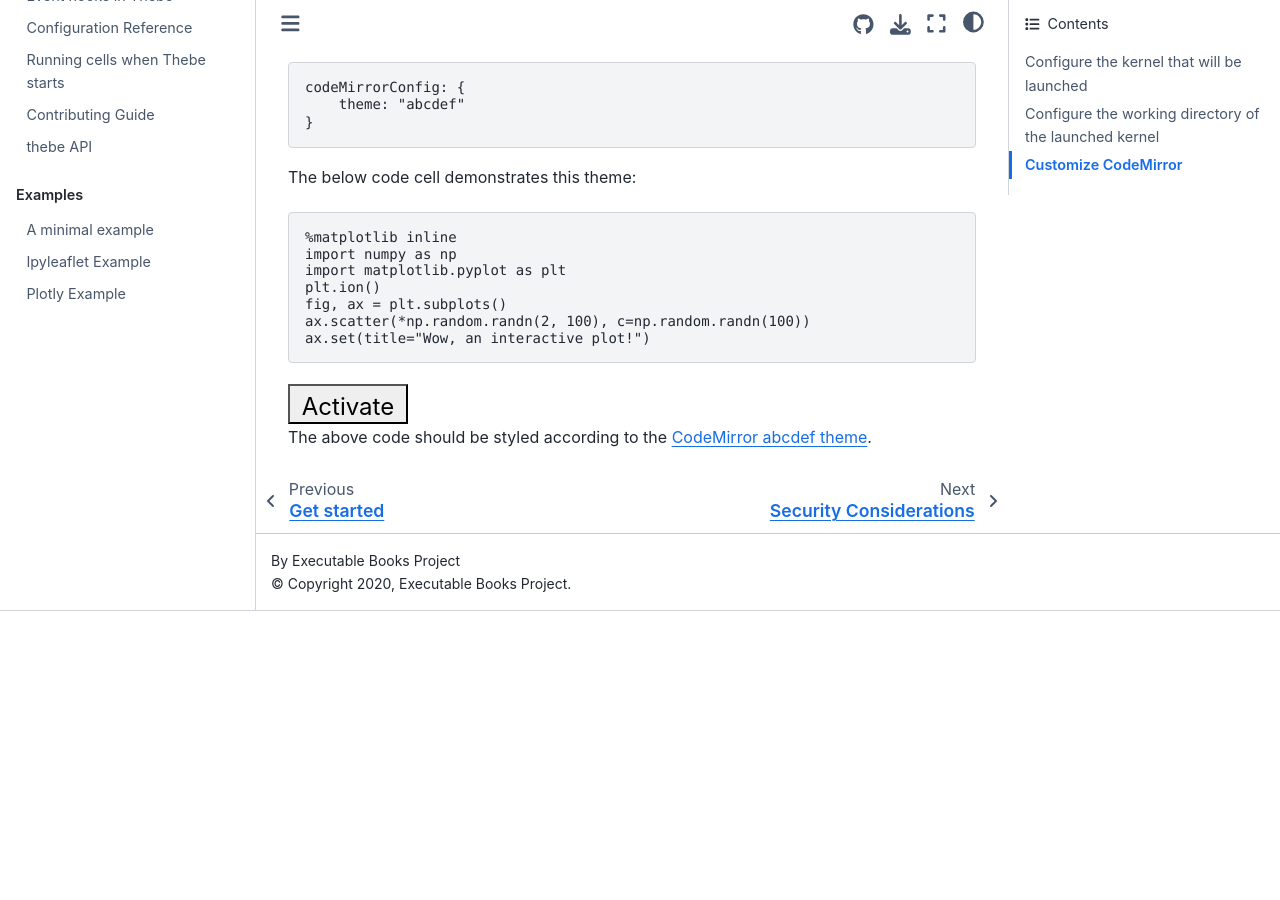
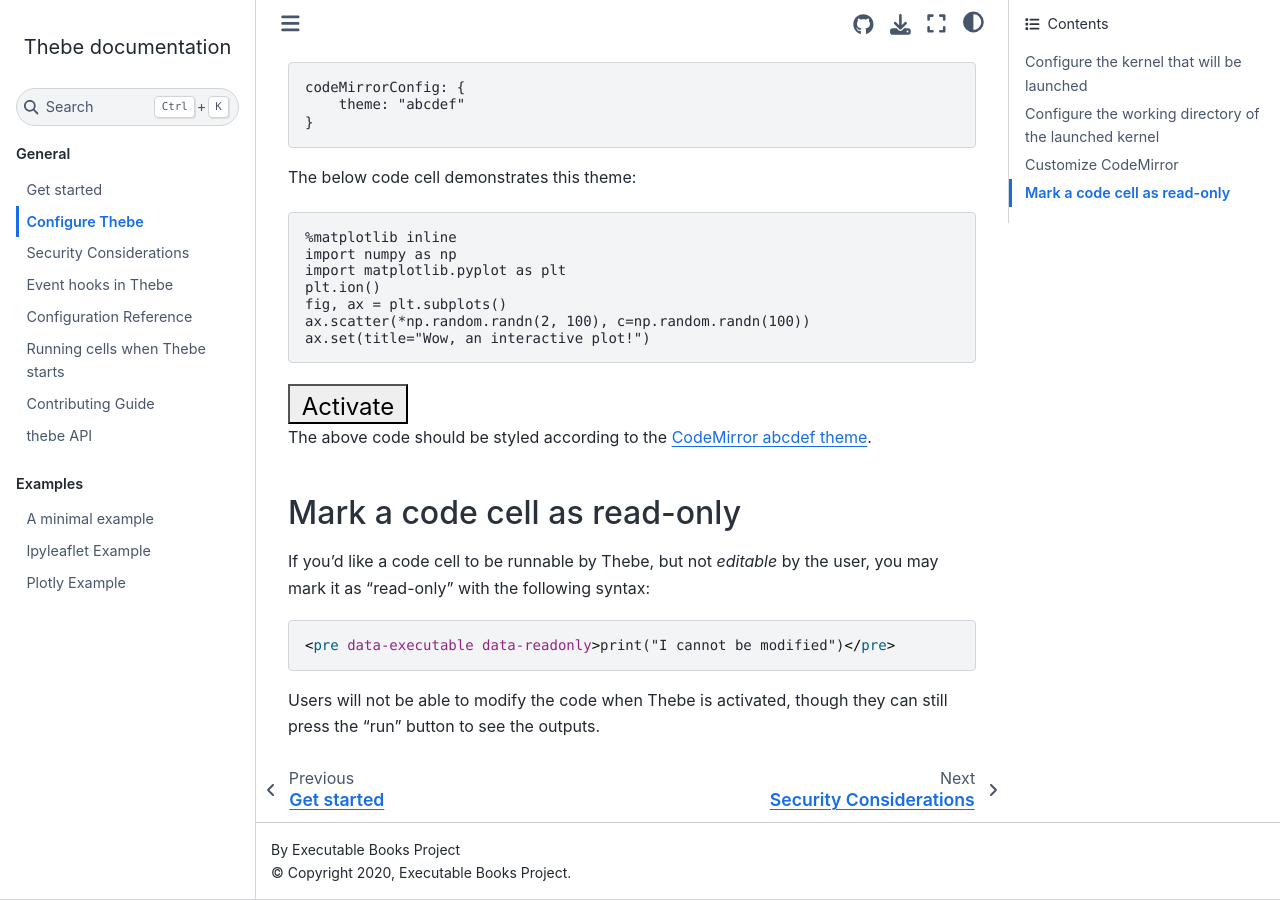
Before and after one commit to jupyter-book/thebe, a Sphinx documentation site: the page built from docs/configure.rst, in a window 1280 px wide and 900 px high, scrolled down 1885 px. Built offline with Sphinx 7.4.7 and the Sphinx Book theme 1.1.4, drawn with Linux system fonts in a browser that asks for light colours; comment, search, counter and statistics services are not loaded; before the commit the page ends 2496 px from its top, so only the background shows below that.

Commit message:
📚 DOCS: add read-only docs

```diff
--- a/docs/configure.rst
+++ b/docs/configure.rst
@@ -134,3 +134,17 @@ The below code cell demonstrates this theme:
 
 The above code should be styled according to the
 `CodeMirror abcdef theme <https://codemirror.net/demo/theme.html#abcdef>`_.
+
+
+Mark a code cell as read-only
+=============================
+
+If you'd like a code cell to be runnable by Thebe, but not *editable* by the user, you
+may mark it as "read-only" with the following syntax:
+
+.. code-block:: html
+
+   <pre data-executable data-readonly>print("I cannot be modified")</pre>
+
+Users will not be able to modify the code when Thebe is activated, though they can still
+press the "run" button to see the outputs.
```
